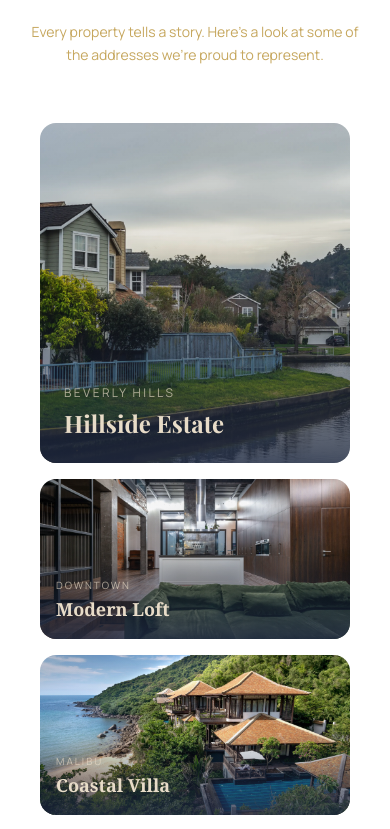
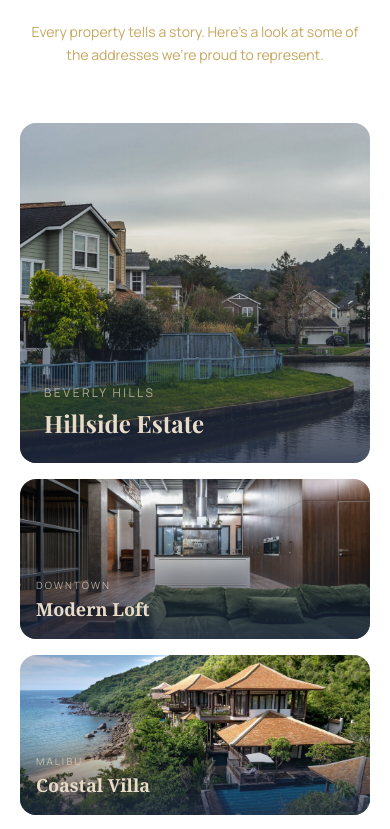
Before and after one commit to MuhammadAunR/Velora-Real-Estate, a Next.js app: page / in a window 390 px wide. Shown: the part 3454-4283 px from the top of the page. Built offline with nearby package versions, Linux system fonts and the light colour scheme; a web font is replaced by a local one.

Commit message:
refactor: added responsive horizontal padding

```diff
--- a/components/Gallery.js
+++ b/components/Gallery.js
@@ -22,7 +22,7 @@ const Gallery = () => {
           description={"Every property tells a story. Here's a look at some of the addresses we're proud to represent."}
         />
 
-        <section className='px-10'>
+        <section className='px-5 lg:px-10'>
           <div className='grid grid-cols-1 lg:grid-cols-3 gap-4 lg:gap-5 max-w-6xl mx-auto mt-14'>
             <motion.div
               initial={{ opacity: 0, y: 30 }}
```
